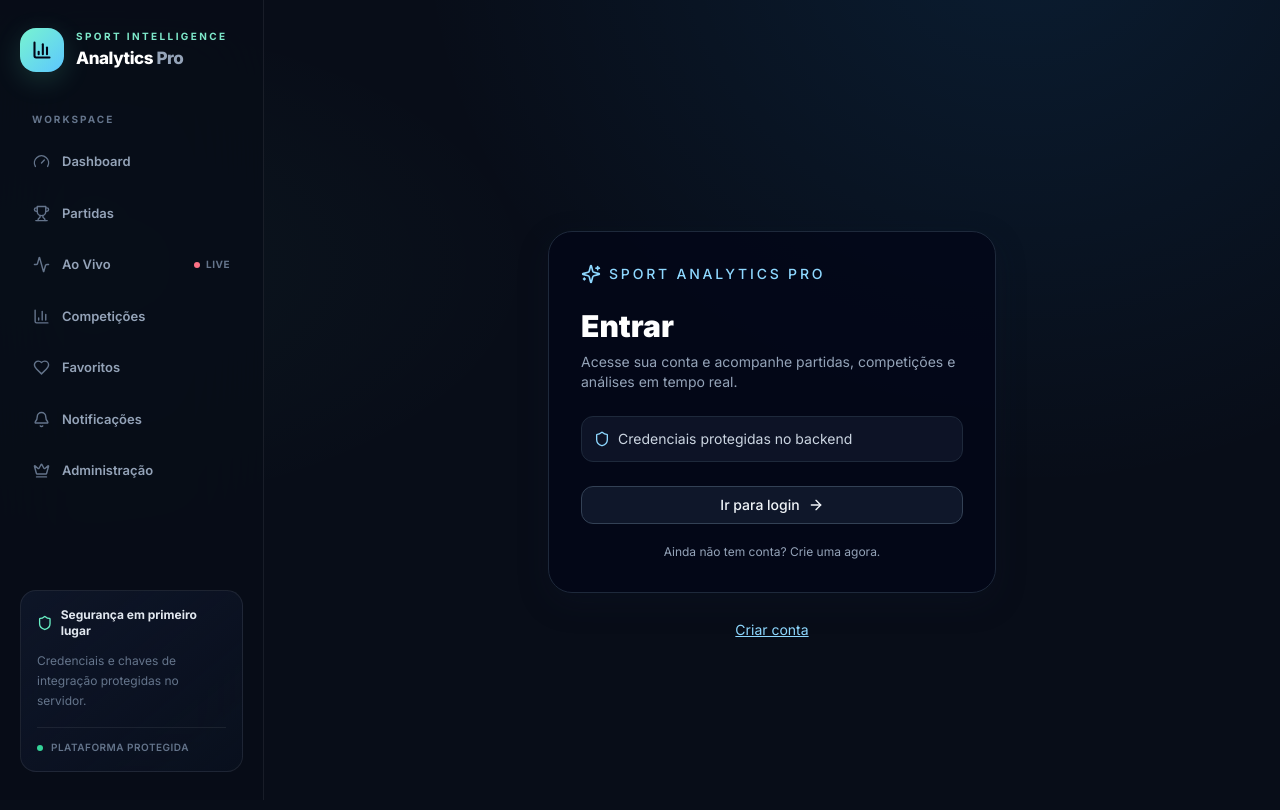
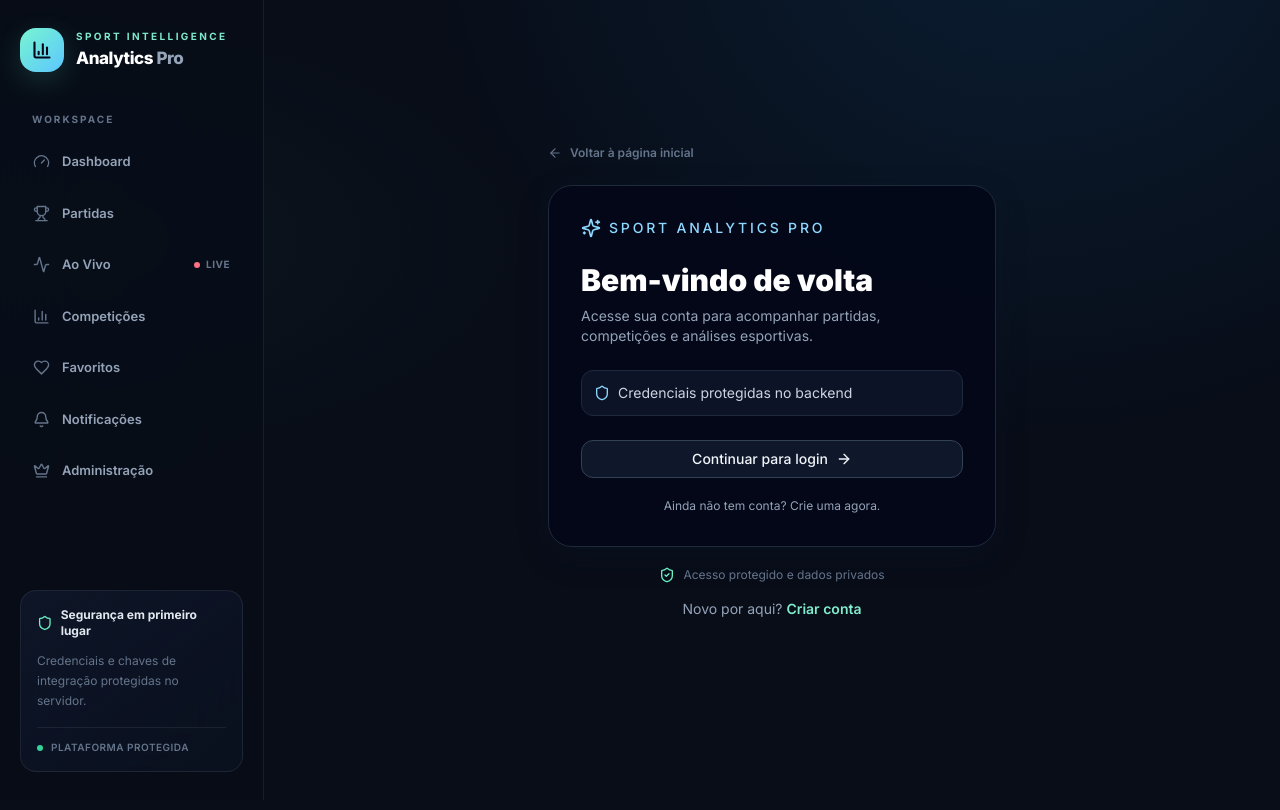
Before and after one commit to testedosteste200-dot/sport-analytics-pro, a Next.js app: page /login in a window 1280 px wide. Shown: the top 810 px of the page. Built offline with nearby package versions, Linux system fonts and the light colour scheme.

Commit message:
Polish authentication entry experience

```diff
--- a/app/login/page.tsx
+++ b/app/login/page.tsx
@@ -1,19 +1,15 @@
 import Link from 'next/link';
+import { ArrowLeft, ShieldCheck } from 'lucide-react';
 import { AuthCard } from '@/components/auth-card';
 
 export default function LoginPage() {
   return (
-    <main className="flex min-h-screen items-center justify-center px-4 py-12">
-      <div className="w-full max-w-md space-y-6">
-        <AuthCard
-          title="Entrar"
-          subtitle="Acesse sua conta e acompanhe partidas, competições e análises em tempo real."
-          buttonLabel="Ir para login"
-          footer="Ainda não tem conta? Crie uma agora."
-        />
-        <div className="text-center">
-          <Link href="/register" className="text-sm text-brand-300 underline">Criar conta</Link>
-        </div>
+    <main className="flex min-h-[calc(100vh-7rem)] items-center justify-center px-1 py-8 sm:py-12">
+      <div className="w-full max-w-md">
+        <Link href="/" className="mb-6 inline-flex items-center gap-2 text-xs font-semibold text-slate-500 transition hover:text-slate-200"><ArrowLeft className="h-3.5 w-3.5" /> Voltar à página inicial</Link>
+        <AuthCard title="Bem-vindo de volta" subtitle="Acesse sua conta para acompanhar partidas, competições e análises esportivas." buttonLabel="Continuar para login" footer="Ainda não tem conta? Crie uma agora." />
+        <div className="mt-5 flex items-center justify-center gap-2 text-xs text-slate-500"><ShieldCheck className="h-4 w-4 text-[#69f0c5]" /> Acesso protegido e dados privados</div>
+        <p className="mt-4 text-center text-sm text-slate-400">Novo por aqui? <Link href="/register" className="font-semibold text-[#81edcd] underline-offset-4 hover:underline">Criar conta</Link></p>
       </div>
     </main>
   );
```
